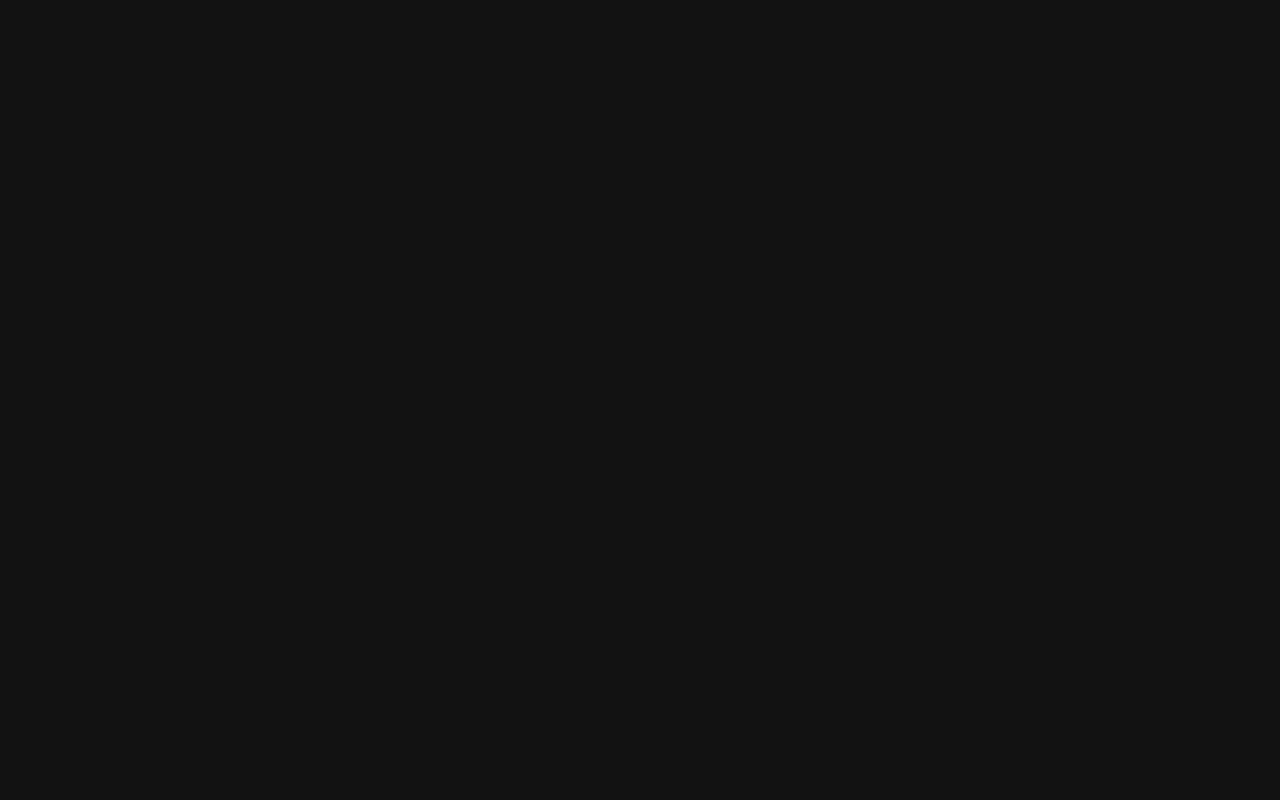
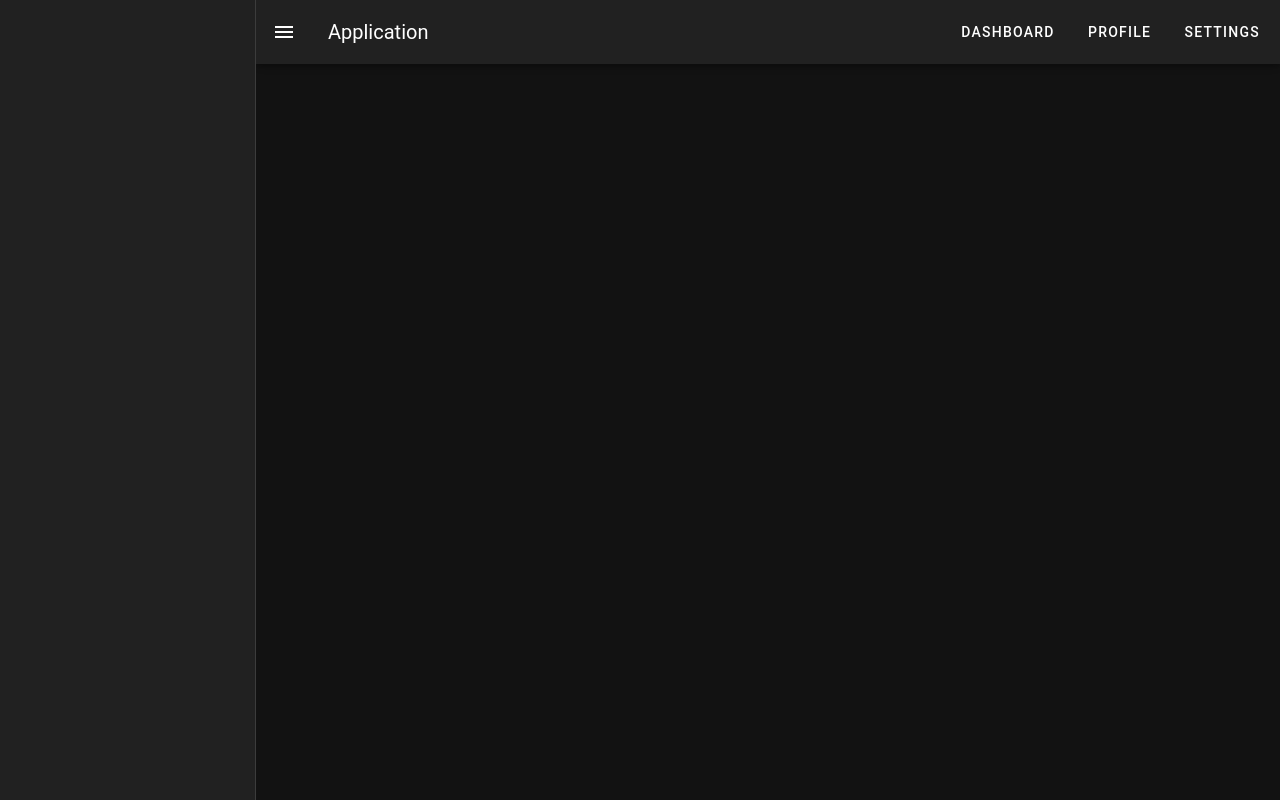
Before and after one commit to chowchiakhang/vuetify_auth_template, a Vue app: page / in a window 1280 px wide. Built offline with nearby package versions, Linux system fonts and the light colour scheme; a small style sheet from the web is missing.

Commit message:
feat: navigation & layout

```diff
--- a/src/App.vue
+++ b/src/App.vue
@@ -1,5 +1,24 @@
 <template>
   <v-app>
+      <v-navigation-drawer v-model="drawer">
+        <!--  -->
+      </v-navigation-drawer>
+
+      <v-app-bar>
+        <v-app-bar-nav-icon @click="drawer = !drawer"></v-app-bar-nav-icon>
+
+        <v-app-bar-title>Application</v-app-bar-title>
+
+        <v-spacer></v-spacer>
+
+        <v-btn
+          v-for="link in links"
+          :key="link"
+          :text="link"
+          variant="text"
+          >
+        </v-btn>
+      </v-app-bar>
     <v-main>
       <router-view />
     </v-main>
@@ -7,5 +26,8 @@
 </template>
 
 <script setup>
-  //
+  import { ref } from 'vue'
+
+  const drawer = ref(null)
+  const links = ['Dashboard', 'Profile', 'Settings']
 </script>
```
